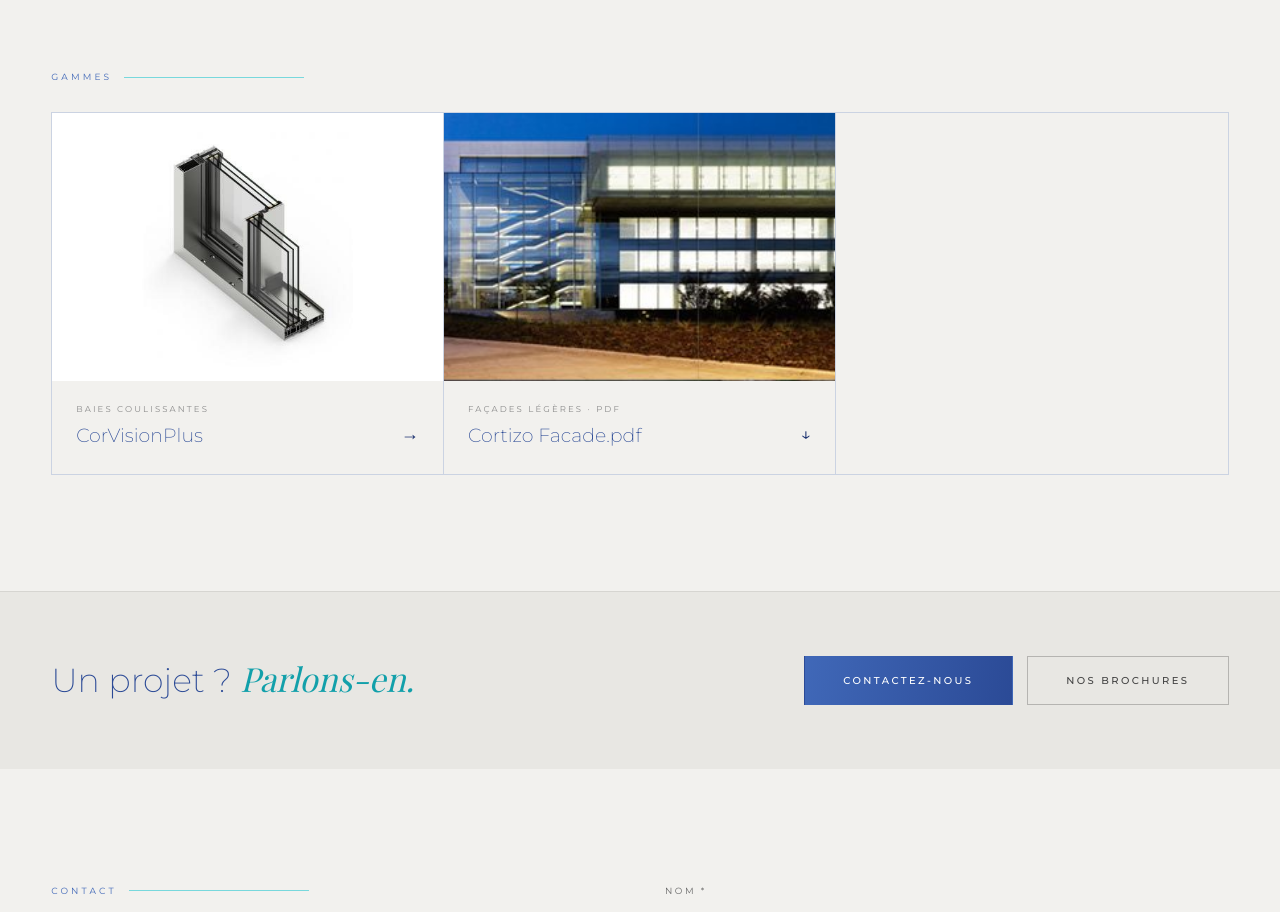
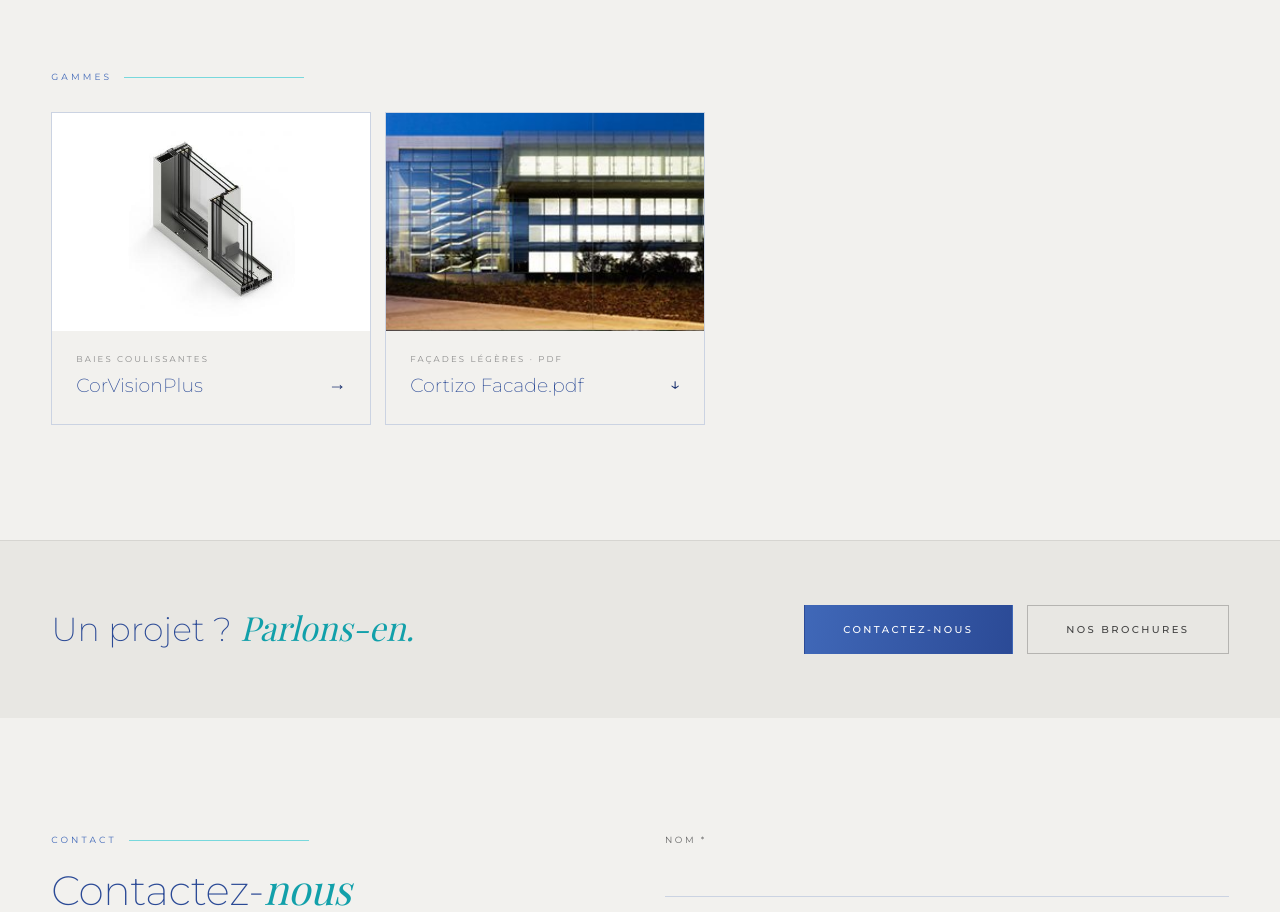
Before and after one commit to saadmnaouar9/verrealu, a plain HTML site: page cortizoaluminiummaroc/index.html in a window 1280 px wide. Shown: the part 1186-2098 px from the top of the page. Drawn offline with nearby package versions, Linux system fonts and the light colour scheme; a web font is replaced by a local one.

Commit message:
Cortizo grid: drop empty bordered area, use standalone cards
Co-Authored-By: Claude Sonnet 5.5 <noreply@anthropic.com>

```diff
--- a/assets/css/style.css
+++ b/assets/css/style.css
@@ -585,3 +585,6 @@ html:not(.js) .rv{opacity:1;transform:none}
 .cards.one .pcard{flex:none;border:0;border-right:.5px solid var(--br2);border-bottom:.5px solid var(--br2);margin:0 -.5px -.5px 0}
 .cards.one .pcard .im{aspect-ratio:16/11}
 .cards.one .pcard:hover .arr{color:var(--cyan-d)}
+.cards.one{display:flex;flex-wrap:wrap;gap:14px;border:0}
+.cards.one .pcard{flex:0 1 320px;margin:0;border:.5px solid var(--br2)}
+@media(max-width:700px){.cards.one .pcard{flex:1 1 100%}}
```
